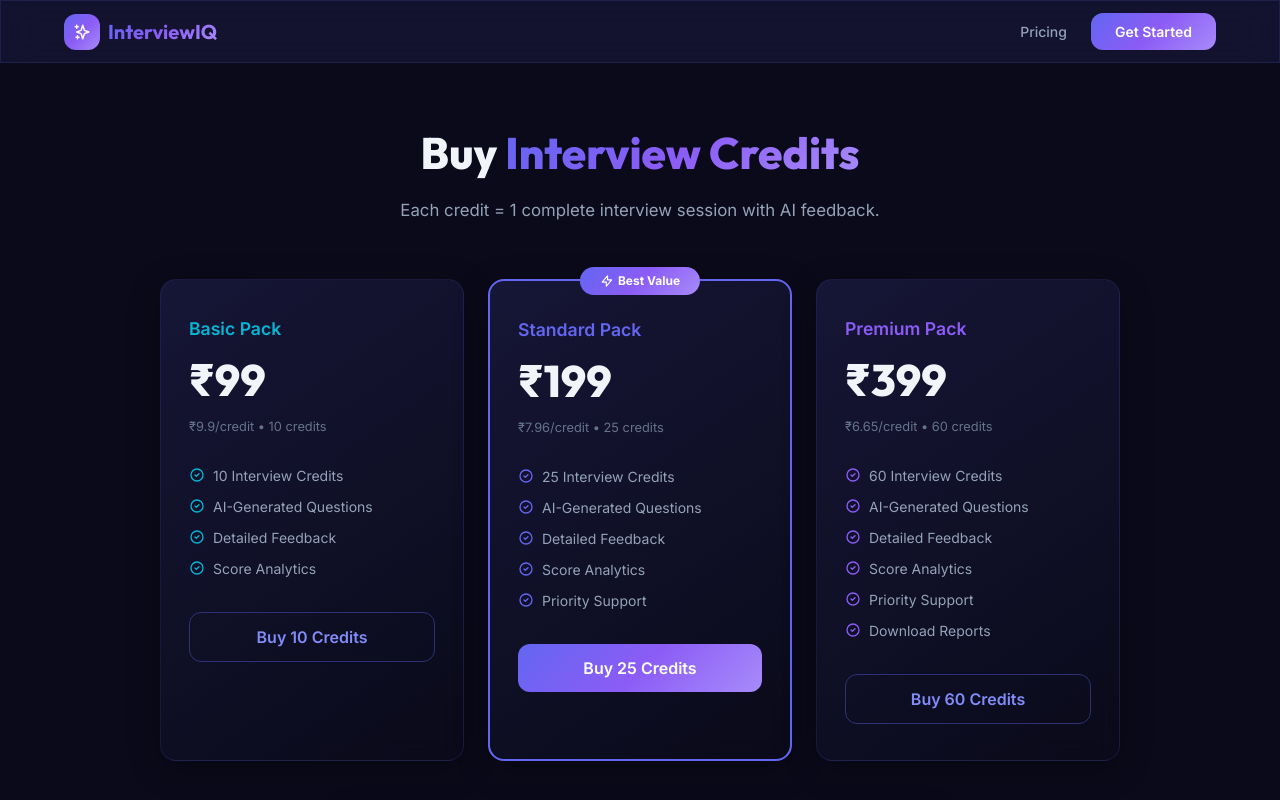
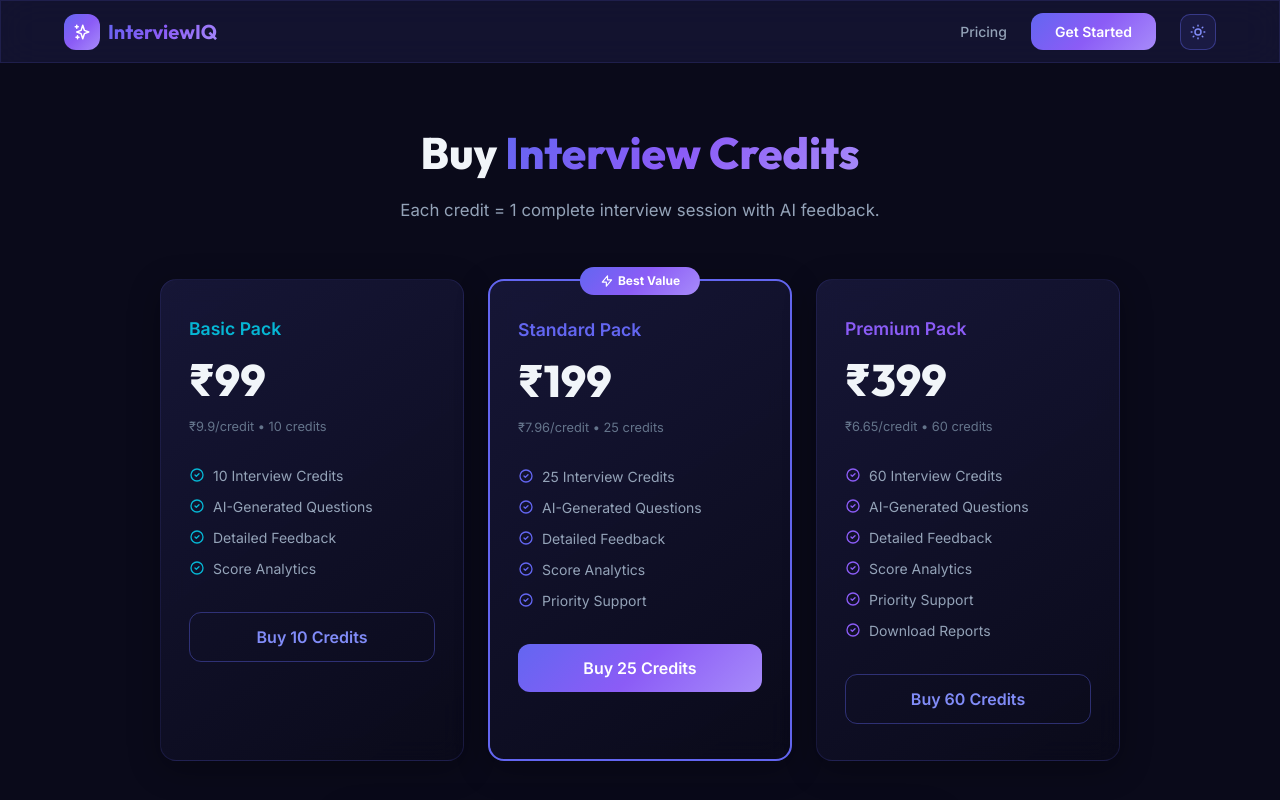
Before and after one commit to raj-1807/InterviewIQ, a React (Vite) app in the folder Client/: page /pricing in a window 1280 px wide. Shown: the top 800 px of the page. Built offline with nearby package versions, Linux system fonts and the light colour scheme.

Commit message:
feat: add light/dark mode toggle with smooth transitions

```diff
--- a/Client/src/components/Navbar.jsx
+++ b/Client/src/components/Navbar.jsx
@@ -2,8 +2,9 @@ import { useState } from 'react';
 import { Link, useNavigate } from 'react-router-dom';
 import { useSelector, useDispatch } from 'react-redux';
 import { motion, AnimatePresence } from 'framer-motion';
-import { HiOutlineSparkles, HiOutlineCreditCard, HiOutlineMenu, HiOutlineX } from 'react-icons/hi';
+import { HiOutlineSparkles, HiOutlineCreditCard, HiOutlineMenu, HiOutlineX, HiOutlineSun, HiOutlineMoon } from 'react-icons/hi';
 import { logout } from '../store/userSlice';
+import { useTheme } from '../context/ThemeContext';
 import API from '../utils/api';
 
 const Navbar = () => {
@@ -11,6 +12,7 @@ const Navbar = () => {
     const dispatch = useDispatch();
     const navigate = useNavigate();
     const [menuOpen, setMenuOpen] = useState(false);
+    const { theme, toggleTheme } = useTheme();
 
     const handleLogout = async () => {
         try {
@@ -98,6 +100,28 @@ const Navbar = () => {
                             </Link>
                         </>
                     )}
+                    {/* Theme Toggle */}
+                    <motion.button
+                        whileHover={{ scale: 1.1 }}
+                        whileTap={{ scale: 0.9 }}
+                        onClick={toggleTheme}
+                        aria-label="Toggle theme"
+                        style={{
+                            background: 'rgba(99, 102, 241, 0.1)',
+                            border: '1px solid var(--border-accent)',
+                            borderRadius: '10px',
+                            width: '36px',
+                            height: '36px',
+                            display: 'flex',
+                            alignItems: 'center',
+                            justifyContent: 'center',
+                            cursor: 'pointer',
+                            color: 'var(--primary-400)',
+                            transition: 'all 0.3s ease',
+                        }}
+                    >
+                        {theme === 'dark' ? <HiOutlineSun size={18} /> : <HiOutlineMoon size={18} />}
+                    </motion.button>
                 </div>
 
                 {/* Mobile Menu Toggle */}
--- /dev/null
+++ b/Client/src/context/ThemeContext.jsx
@@ -0,0 +1,26 @@
+import { useState, useEffect, createContext, useContext } from 'react';
+
+const ThemeContext = createContext();
+
+export const useTheme = () => useContext(ThemeContext);
+
+export const ThemeProvider = ({ children }) => {
+    const [theme, setTheme] = useState(() => {
+        return localStorage.getItem('interviewiq-theme') || 'dark';
+    });
+
+    useEffect(() => {
+        document.documentElement.setAttribute('data-theme', theme);
+        localStorage.setItem('interviewiq-theme', theme);
+    }, [theme]);
+
+    const toggleTheme = () => {
+        setTheme(prev => prev === 'dark' ? 'light' : 'dark');
+    };
+
+    return (
+        <ThemeContext.Provider value={{ theme, toggleTheme }}>
+            {children}
+        </ThemeContext.Provider>
+    );
+};
--- a/Client/src/index.css
+++ b/Client/src/index.css
@@ -264,3 +264,41 @@ body {
 .react-hot-toast {
   font-family: var(--font-sans) !important;
 }
+
+/* ========= Light Theme ========= */
+[data-theme="light"] {
+  /* Light backgrounds */
+  --bg-primary: #f8fafc;
+  --bg-secondary: #f1f5f9;
+  --bg-card: #ffffff;
+  --bg-card-hover: #f1f5f9;
+  --bg-glass: rgba(255, 255, 255, 0.7);
+
+  /* Text */
+  --text-primary: #0f172a;
+  --text-secondary: #475569;
+  --text-muted: #94a3b8;
+
+  /* Borders */
+  --border-subtle: rgba(99, 102, 241, 0.15);
+  --border-accent: rgba(99, 102, 241, 0.35);
+
+  /* Gradients */
+  --gradient-card: linear-gradient(145deg, rgba(255, 255, 255, 0.9), rgba(241, 245, 249, 0.95));
+  --gradient-hero: linear-gradient(135deg, #f8fafc 0%, #e0e7ff 50%, #f8fafc 100%);
+  --gradient-glow: radial-gradient(ellipse at center, rgba(99, 102, 241, 0.08) 0%, transparent 70%);
+
+  /* Shadows */
+  --shadow-glow: 0 0 40px rgba(99, 102, 241, 0.1);
+  --shadow-card: 0 4px 24px rgba(0, 0, 0, 0.06);
+}
+
+/* Smooth theme transition */
+html, body, .glass, .glass-card, .btn-primary, .btn-secondary {
+  transition: background 0.3s ease, color 0.3s ease, border-color 0.3s ease, box-shadow 0.3s ease;
+}
+
+/* Light mode glow adjustments */
+[data-theme="light"] .glow-orb { opacity: 0.12; }
+[data-theme="light"] ::-webkit-scrollbar-track { background: #f1f5f9; }
+[data-theme="light"] ::-webkit-scrollbar-thumb { background: var(--primary-300); }
--- a/Client/src/main.jsx
+++ b/Client/src/main.jsx
@@ -2,13 +2,16 @@ import { StrictMode } from 'react'
 import { createRoot } from 'react-dom/client'
 import { Provider } from 'react-redux'
 import store from './store/store'
+import { ThemeProvider } from './context/ThemeContext'
 import './index.css'
 import App from './App.jsx'
 
 createRoot(document.getElementById('root')).render(
   <StrictMode>
     <Provider store={store}>
-      <App />
+      <ThemeProvider>
+        <App />
+      </ThemeProvider>
     </Provider>
   </StrictMode>,
 )
```
